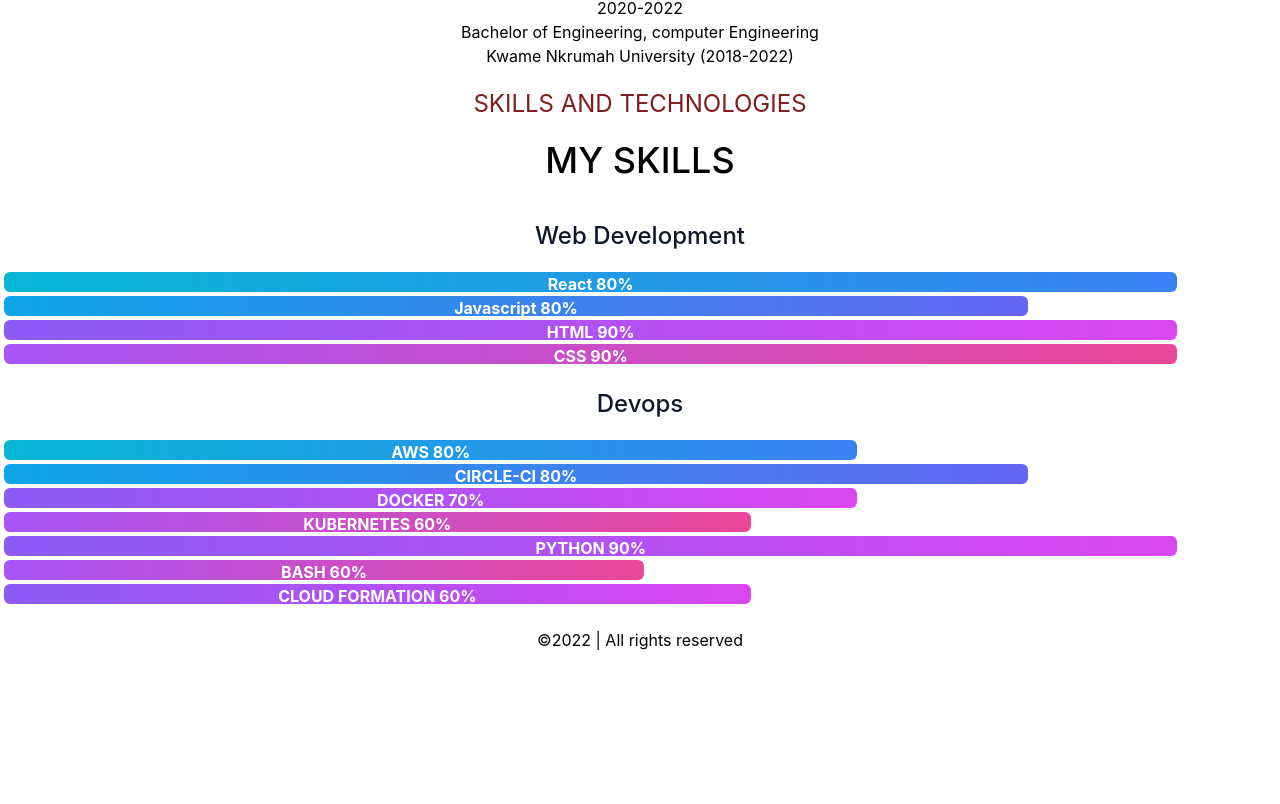
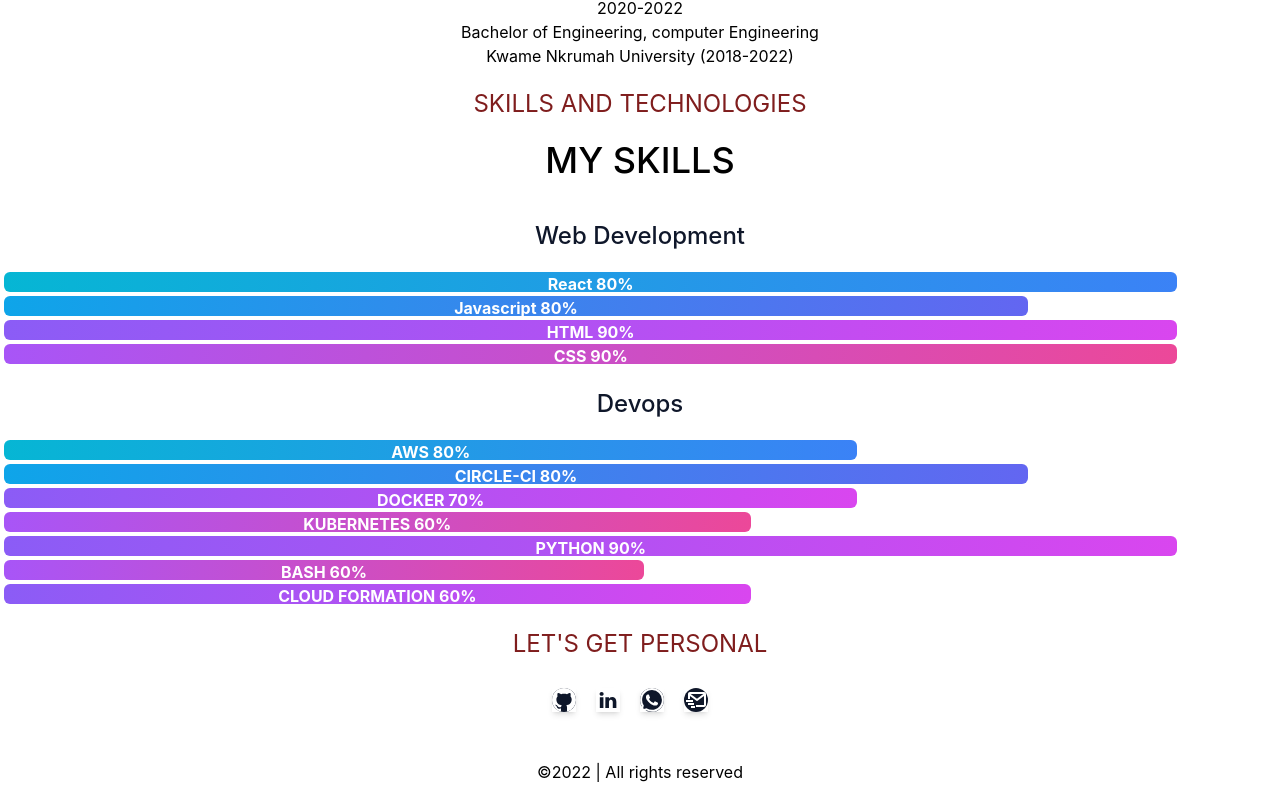
Before and after one commit to nfiawornu/Bel-sPortfolio, a React (Create React App) app: page / in a window 1280 px wide. Shown: the part 7000-7804 px from the top of the page. Before the commit the page ends 7652 px from the top, so only its background shows below. Built offline with nearby package versions, Linux system fonts and the light colour scheme.

Commit message:
adds footer component

```diff
--- a/src/components/footer/Footer.jsx
+++ b/src/components/footer/Footer.jsx
@@ -1,9 +1,30 @@
 import React from 'react'
+import {BsGithub,BsLinkedin,BsWhatsapp} from 'react-icons/bs'
+import {BiMailSend} from 'react-icons/bi';
 
 const Footer = () => {
   return (
     <div>
-        <p>&#169;2022 | All rights reserved</p>
+
+        <p className='text-red-900 text-2xl'>LET'S GET PERSONAL</p>
+        <div className='flex mb-5 items-center justify-center h-20'>
+            <div className='bg-slate-900 h-15 w-15 rounded-full mr-5 flex items-center justify-center'>
+            <BsGithub className='text-2xl shadow-md text-white'/>
+            </div>
+            <div className="bg-slate-900 h-15 w-15 rounded-full mr-5 flex items-center justify-center">
+            <BsLinkedin className='text-2xl shadow-md text-white'/>
+            </div>
+            <div className="bg-slate-900 h-15 w-15 rounded-full mr-5 flex items-center justify-center">
+            <BsWhatsapp className='text-2xl shadow-md text-white'/>
+            </div>
+            <div className="bg-slate-900 h-15 w-15 rounded-full mr-5 flex items-center justify-center">
+            <BiMailSend className='text-2xl shadow-md text-white'/>
+            </div>
+
+        </div>
+        <p className='text-center my-5'>&#169;2022 | All rights reserved</p>
+
+
     </div>
   )
 }
```
Also changed, not shown: src/components/footer/Footer.styles.css (deleted).
